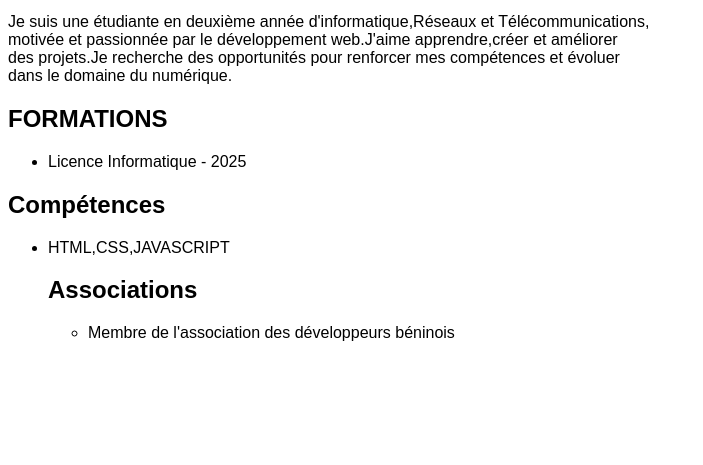
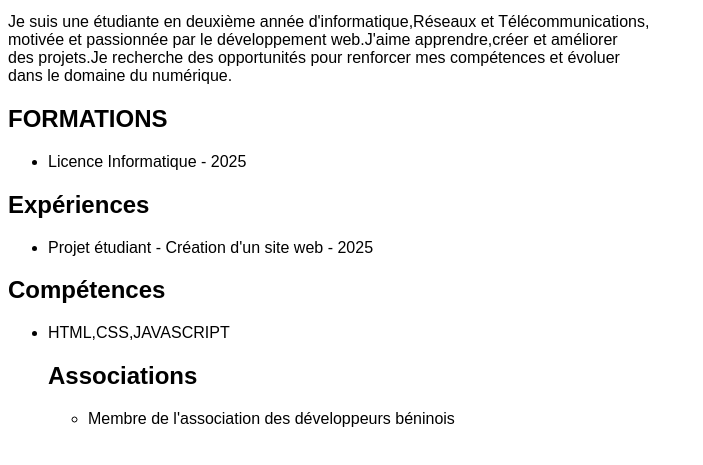
Before and after one commit to gandahoimma-cmd/mon-cv, a plain HTML site: page index.html in a window 1280 px wide. Shown: the part 101-566 px from the top of the page, without its empty margins (0-703 px from the left). Drawn offline with Linux system fonts and the light colour scheme.

Commit message:
ajout de la section experiences

```diff
--- a/index.html
+++ b/index.html
@@ -6,7 +6,6 @@
     <title>Mon CV</title>
 </head>
 <body>
-
 
     <h1>Immaculée GANDAHO</h1>
     <p>Développeuse web</p>
@@ -24,6 +23,11 @@
         <li>Licence Informatique - 2025</li>
     </ul>
 
+    <h2>Expériences</h2>
+        <ul>
+            <li>Projet étudiant - Création d'un site web - 2025</li>
+        </ul>
+
     <h2>Compétences</h2>
     <ul>
         <li>HTML,CSS,JAVASCRIPT</li>
```
